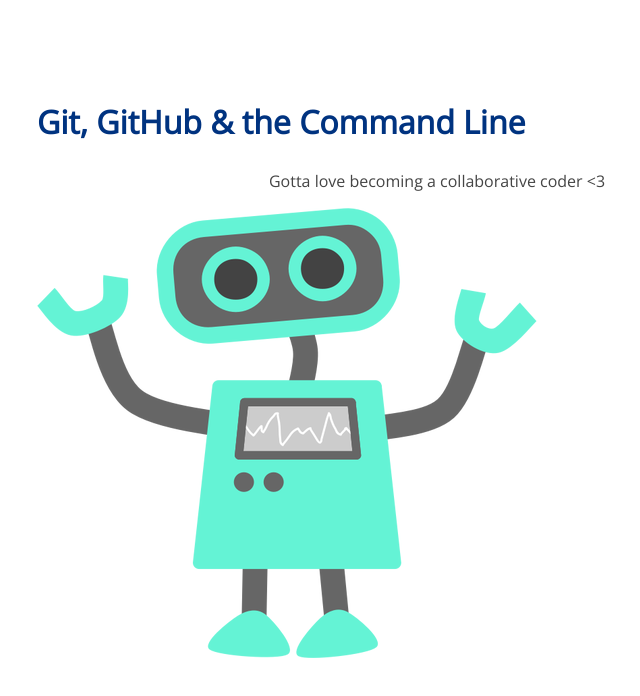
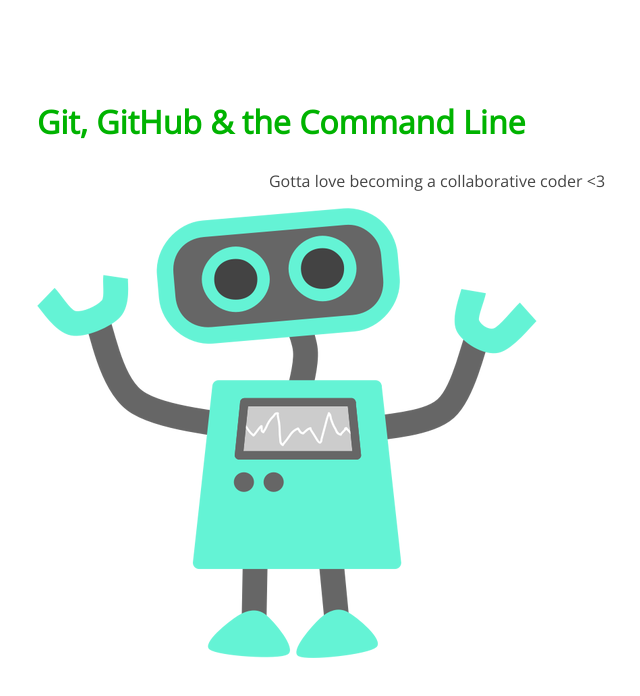
Before and after one commit to Redgirl12/105-project, a plain HTML site: page index.html in a window 1280 px wide. Shown: the whole page, without its empty margins (203-843 px from the left). Drawn offline with nearby package versions, Linux system fonts and the light colour scheme.

Commit message:
changed h1 colour in css file

```diff
--- a/css/style.css
+++ b/css/style.css
@@ -3,7 +3,7 @@ section {
 	margin: 100px auto;
 }
 section h1{
-	color: #003380;
+	color: #00b300;
 }
 section p {
 	text-align: center;
```
